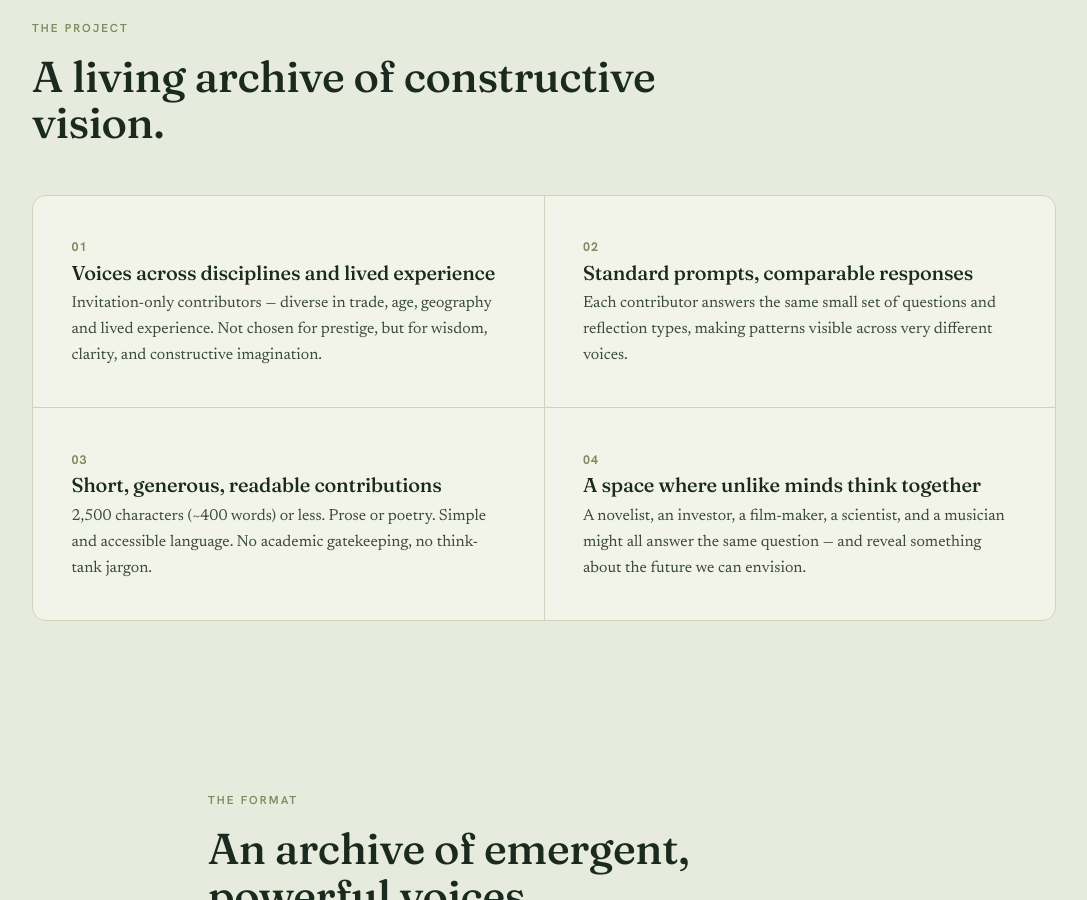
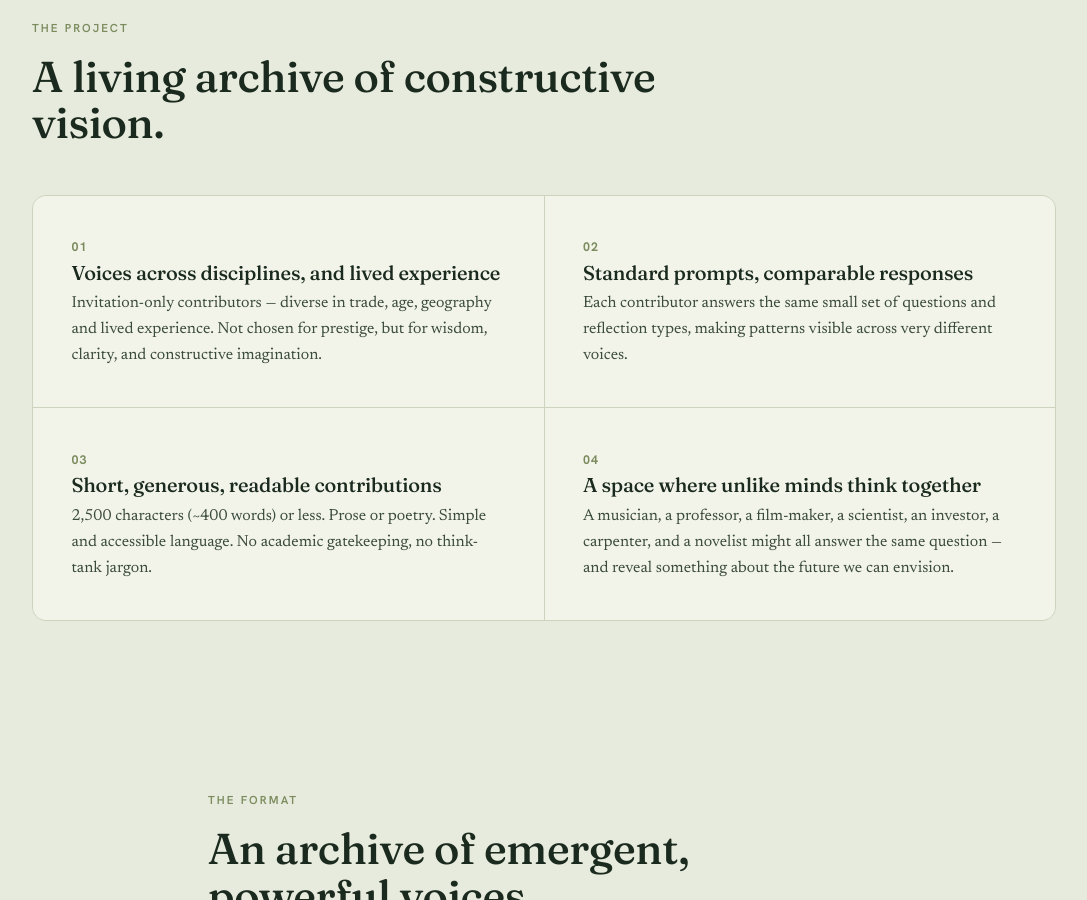
Before and after one commit to valentina-rm/understory, a Jekyll site: the page built from index.html, in a window 1280 px wide and 900 px high, scrolled down 1286 px. Shown: the whole window, without its empty margins (96-1183 px from the left). Built offline with Jekyll 4.4.1, drawn with Linux system fonts in a browser that asks for light colours; some of the changed text lies outside the part shown.

```diff
--- a/index.html
+++ b/index.html
@@ -48,7 +48,7 @@
     <div class="pillars rise d1">
       <div class="pillar">
         <span class="num">01</span>
-        <h3>Voices across disciplines and lived experience</h3>
+        <h3>Voices across disciplines, and lived experience</h3>
         <p>Invitation-only contributors — diverse in trade, age, geography and lived experience. Not chosen for prestige, but for wisdom, clarity, and constructive imagination.</p>
       </div>
       <div class="pillar">
@@ -64,7 +64,7 @@
       <div class="pillar">
         <span class="num">04</span>
         <h3>A space where unlike minds think together</h3>
-        <p>A novelist, an investor, a film-maker, a scientist, and a musician might all answer the same question — and reveal something about the future we can envision.</p>
+        <p>A musician, a professor, a film-maker, a scientist, an investor, a carpenter, and a novelist might all answer the same question — and reveal something about the future we can envision.</p>
       </div>
     </div>
   </div>
```
Also changed, not shown: other parts of index.html (+1 -1 lines).
